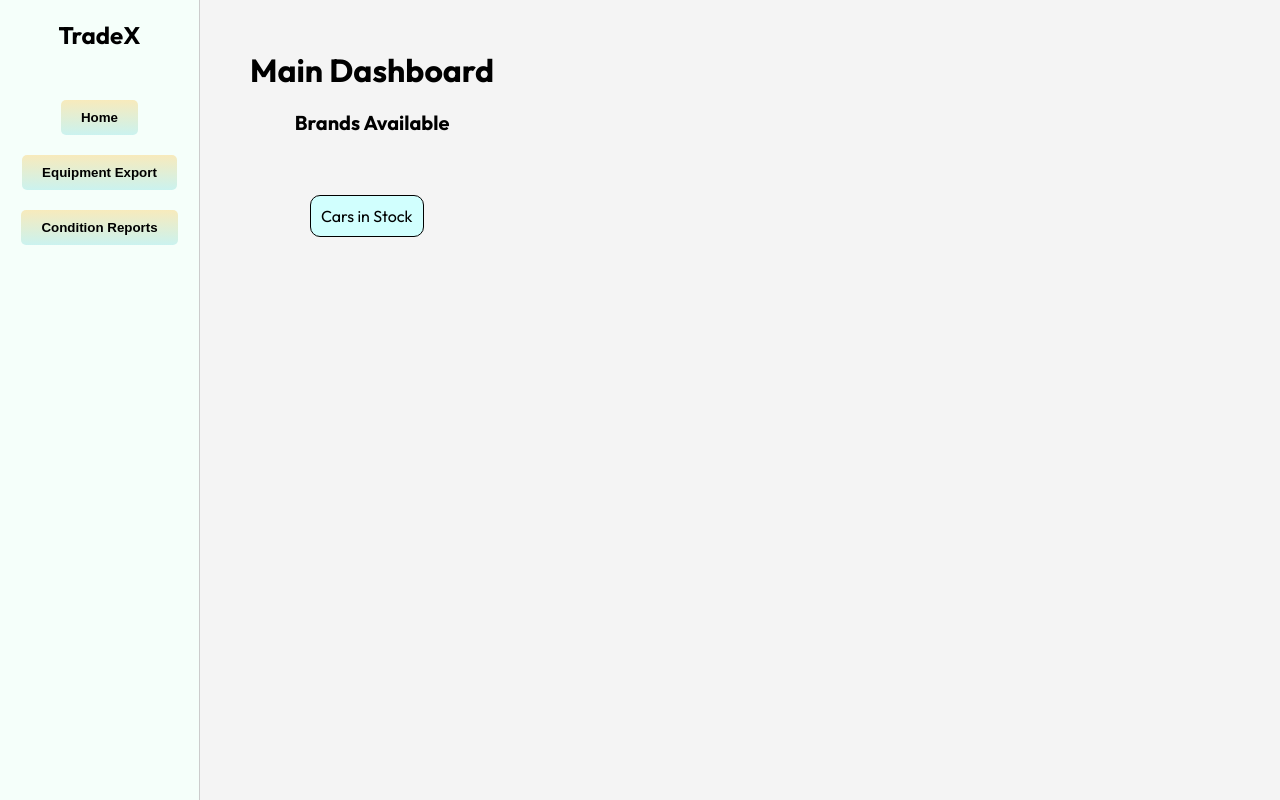
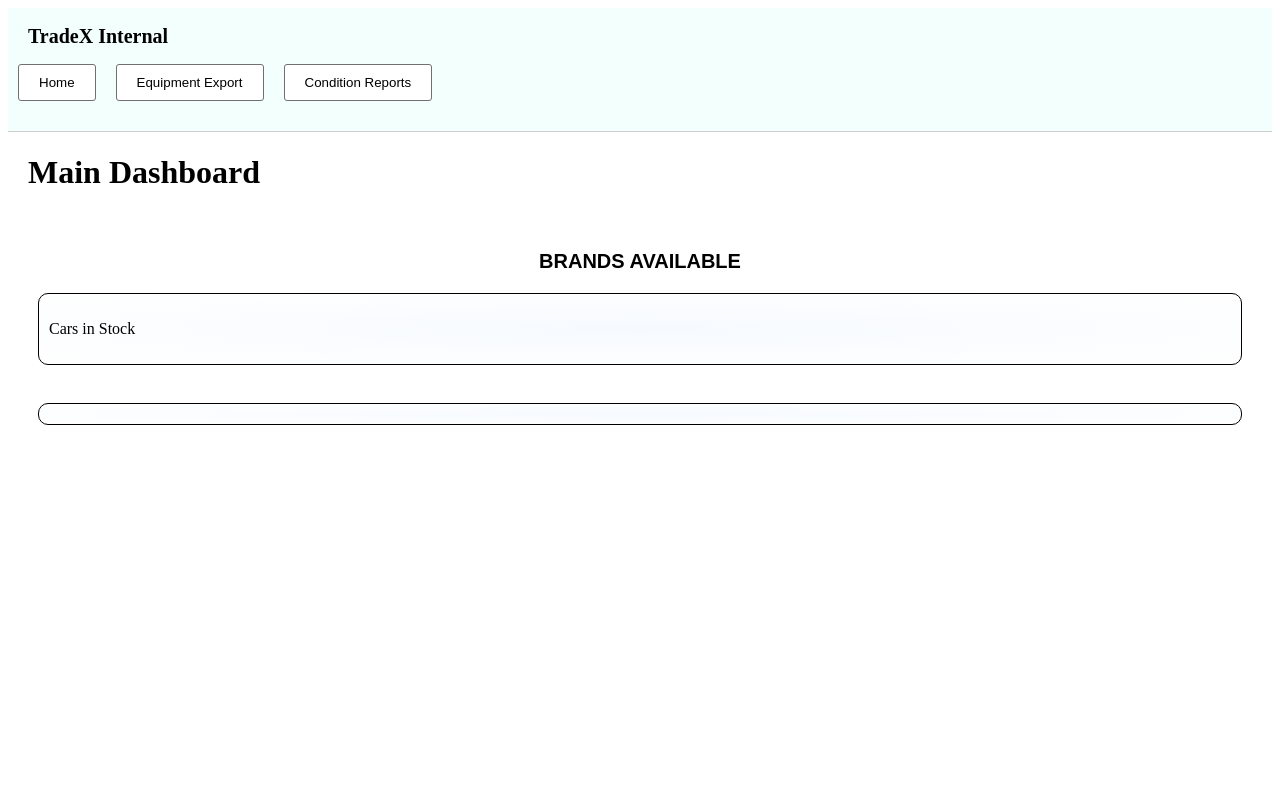
Before and after one commit to Nolgath/internal_system_ams, a Flask app: template templates/index.html in a window 1280 px wide. Run offline with Flask 3, Linux system fonts and the light colour scheme; the template is opened without the code that fills it, so the values that code supplies are empty; parts of the project's set-up code (start-up, migrations or seed data) failed here and were passed over.

Commit message:
Initial commit – current working version

```diff
--- a/app.py
+++ b/app.py
@@ -1,11 +1,11 @@
-from flask import Flask, render_template, request, send_file, Response
+from flask import Flask, render_template, request, send_file, Response, make_response
 from io import BytesIO
 import pandas as pd
 from equipment_export import equipment_export
 from conditionreports import conditionreports
 from apscheduler.schedulers.background import BackgroundScheduler
 from download_excel import download_excel_stock,download_excel_sales
-from kpis import n_of_cars, brands_available, count_p_brand, units_sold
+from kpis import n_of_cars, brands_available, count_p_brand, units_sold, models_available, average_sell_price
 import requests
 import os
 
@@ -20,18 +20,36 @@
 @app.route("/", methods=["GET", "POST"])
 def home():
     brand_selected = request.form.get("brand", "")
+    model_selected = request.form.get("model", "")
+
+    # if user clicked a model but no brand sent, keep previous brand
+    if not brand_selected and model_selected:
+        brand_selected = request.cookies.get("brand_selected", "")
+
     total_cars = n_of_cars()
     brands = brands_available()
-    brand_count = count_p_brand(brand_selected) if brand_selected else ""
-    units_sold_brand = units_sold(brand_selected) if brand_selected else ""
-    return render_template(
+    models = models_available(brand_selected) if brand_selected else ""
+    brand_count = count_p_brand(model_selected) if model_selected else ""
+    units_sold_brand = units_sold(model_selected) if model_selected else ""
+    avg_selling_price = average_sell_price(model_selected) if model_selected else ""
+
+    response =  make_response(render_template(
         "index.html",
         total_cars=total_cars,
         brands=brands,
         brand_count=brand_count,
         brand_selected=brand_selected,
-        units_sold_brand=units_sold_brand
-    )
+        model_selected=model_selected,
+        units_sold_brand=units_sold_brand,
+        models=models,
+        avg_selling_price=avg_selling_price
+    ))
+
+    # save the selected brand in a cookie for later POSTs
+    if brand_selected:
+        response.set_cookie("brand_selected", brand_selected)
+
+    return response
 
 @app.route("/equipment_export", methods=["GET", "POST"])
 def equipment_export_route():
--- a/kpis.py
+++ b/kpis.py
@@ -19,6 +19,7 @@
 df = pd.read_excel('stock_list.xlsx')
 df = df[df['Hersteller'].isin(valid_brands)]
 df_sales = pd.read_excel('sales_list.xlsx')
+df_sales = df_sales[df_sales['VK (Netto)'] > 0]
 
 #------------STOCK LIST-------------------------------
 def n_of_cars():
@@ -31,14 +32,24 @@
     brands_list.tolist()
     return brands_list
 
-def count_p_brand(brand):
-    brand_count = df['Hersteller'].value_counts()
+#---Models gets selected for the brand selected
+def models_available(brand):
+    models = df.loc[df['Hersteller'] == brand, 'Modell'].unique()
+    return models.tolist()
+
+def count_p_brand(model):
+    brand_count = df['Modell'].value_counts()
     brand_count = brand_count.to_dict()
-    return brand_count.get(brand, 0)
+    return brand_count.get(model, 0)
 
 #------------SALES LIST-------------------------------
 
-def units_sold(brand):
-    units_sales = df_sales['Hersteller'].value_counts()
+def units_sold(model):
+    units_sales = df_sales['Modell'].value_counts()
     units_sales = units_sales.to_dict()
-    return units_sales.get(brand, 0)
+    return units_sales.get(model, 0)
+
+def average_sell_price(model):
+    avg_per_brand = df_sales.groupby('Modell')['VK (Netto)'].mean().round(2)
+    avg_dict = avg_per_brand.to_dict()
+    return avg_dict.get(model, 0)
--- a/static/index.css
+++ b/static/index.css
@@ -1,71 +1,61 @@
-#welcome_text{
-    margin: 50px;
-    text-align: center;
-}
-#dashboard_section {
-    display: flex;
-    margin-left: 50px;
-    margin-right: 50px;
-}
-#kpis_cars_available {
-    border: 1px solid black;
-    border-radius: 10px;
-    text-align: center;
-    align-content: center;
-    padding: 10px;
-    margin: 10px;
-    background: #D1FFFE;
-}
-#kpis_cars_available p:last-child{
-    font-size: 20px;
-    font-weight: bold;
-}
-#brands_available {
-    display: grid;
-    grid-template-columns: repeat(9, 1fr);
-}
-#brands_section {
-    text-align: center;
-}
-#brand {
+.dashboard_section {
     border: 1px solid black;
     border-radius: 10px;
     padding: 10px;
     margin: 10px;
-    background: #D1FFFE;
-    text-align: center;
-}
-#brand:hover {
-    scale: 1.05;
+    background: radial-gradient(#f6faff,#ffffff);
 }
 
-#brand:active {
-    background: #8cff9f;
+.index_titles {
+    font-size: 20px;
+    text-align: center;
+    font-weight: bold;
+    text-transform: uppercase;
+    font-family: Arial, Helvetica, sans-serif;
 }
 
-#brands_title_center {
-    text-align: center;
-    padding-bottom: 50px;
-    font-size: 20px;
-    font-weight: bold;
+.brands_available {
+    display: grid;
+    grid-template-columns: repeat(9, 1fr);
 }
 
-/* Brand output */
-#selected_brand_output{
-    text-align: left;
+.brand {
+    font-family: Arial, Helvetica, sans-serif;
     border: 1px solid black;
     border-radius: 10px;
+    padding: 10px;
+    margin: 10px;
+    background: #ffffff;
+    text-align: center;
+    overflow: hidden;
+    text-overflow: ellipsis;
+    white-space: nowrap;
+}
+.brand:hover {
+    scale: 1.05;
+    background: radial-gradient(circle at center, #ffffff 0%, #004c7c 80%);
+    text-decoration: underline;
+    font-weight: bold;
+    color: #003149;
+}
+
+.brand:active {
+    background: #8cfff2;
 }
 
 .output_result_kpi {
+    margin: 10px;
+    padding: 10px;
+    border: 1px solid black;
+    border-radius: 10px;
+    font-size: 20px;
+    background: #d2fffe;
+}
+
+#selected_brand_output{
     margin: 50px;
 }
 
-.kpi_number{
-    font-size: 20px;
+.kpi_number {
     font-weight: bold;
-    border: 1px solid black;
-    border-radius: 10px;
-    padding: 10px;
-    background: #8cff9f;
 }
--- /dev/null
+++ b/static/navigation.css
@@ -0,0 +1,38 @@
+.navbar {
+    background-color: rgb(243, 255, 253);
+    padding-bottom: 30px;
+    margin: 0;
+    border-bottom: 1px solid #ccc;
+    align-content: center;
+    align-items: center;
+}
+
+.navbar h2:first-child{
+    margin-left: 20px;
+    font-size: 20px;
+}
+
+.navbar ul {
+    list-style: none;
+    padding: 0;
+    margin: 0;
+    display: flex;
+}
+
+.navbar button {
+    padding-top: 20px;
+    background-color: rgb(255, 255, 255);
+    padding: 10px 20px;
+    cursor: pointer;
+    border-radius: 3px;
+    border: 1px solid #707070;
+    margin-inline: 10px;
+}
+
+.navbar button:hover {
+    background-color: rgb(0, 210, 255);
+}
+
+main {
+    margin: 20px;
+}
--- a/static/side_menu.css
+++ /dev/null
@@ -1,54 +0,0 @@
-* {
-    padding: 0;
-    margin: 0;
-    box-sizing: border-box;
-}
-
-body {
-    font-family: "Outfit", sans-serif;
-    background-color: #f4f4f4;
-}
-
-.wrapper {
-    display: flex;
-    height: 100vh;
-}
-
-/* Sidebar styles */
-.sidebar {
-    width: 200px;
-    background-color: mintcream;
-    padding: 20px;
-    flex-shrink: 0;
-    border-right: 1px solid #ccc;
-}
-
-.sidebar h2 {
-    margin-bottom: 50px;
-    color: black;
-    text-align: center;
-}
-
-.container ul {
-    list-style: none;
-    text-align: center;
-}
-
-.container ul li {
-    margin-bottom: 20px;
-}
-
-.container ul button {
-    background: linear-gradient(to top, rgba(34, 193, 195,0.2), rgba(253, 187, 45, 0.3));
-    color: #000;
-    border: none;
-    padding: 10px 20px;
-    cursor: pointer;
-    border-radius: 5px;
-    font-weight: bold;
-}
-
-.container ul button:hover {
-    background: linear-gradient(to top, rgba(253, 187, 45, 0.3), rgba(34, 193, 195,0.2));
-    scale: 1.05;
-}
--- a/templates/base.html
+++ b/templates/base.html
@@ -3,36 +3,32 @@
 <head>
     <meta charset="UTF-8">
     <title>Equipment Scraper V1</title>
-    <link rel="stylesheet" href="{{ url_for('static', filename='side_menu.css') }}">
+    <link rel="stylesheet" href="{{ url_for('static', filename='navigation.css') }}">
     <link rel="stylesheet" href="{{ url_for('static', filename='index.css') }}">
-    <link rel="preconnect" href="https://fonts.googleapis.com">
-    <link rel="preconnect" href="https://fonts.gstatic.com" crossorigin>
-    <link href="https://fonts.googleapis.com/css2?family=Outfit:wght@100..900&display=swap" rel="stylesheet">
 </head>
 
 <body>
 
-    <div class="wrapper">
+    <div class="navbar">
 
         <!-- Sidebar -->
-        <div class="sidebar">
-            <div class="container">
-                <h2>TradeX</h2>
+            <nav class="nav-buttons">
+                <h2>TradeX Internal</h2>
                 <ul>
                     <li><button onclick="window.location.href='{{ url_for('home') }}'" >Home</button></li>
                     <li><button onclick="window.location.href='{{ url_for('equipment_export_route') }}'" >Equipment Export</button></li>
                     <li><button onclick="window.location.href='{{ url_for('condition_report') }}'" >Condition Reports</button></li>
                 </ul>
-            </div>
-        </div>
+            </nav>
+    </div>
 
         <!-- Main content (block for Flask pages) -->
-        <div class="main-content">
+        <main>
             {% block content %}
             {% endblock content %}
-        </div>
+        </main>
 
-    </div>
+
 
 </body>
 </html>
--- a/templates/index.html
+++ b/templates/index.html
@@ -2,36 +2,53 @@
 
 {% block content %}
 
+<div class="page-wrapper">
+
 <div id="welcome_text">
     <h1>Main Dashboard</h1>
 <br>
-
-<p id="brands_title_center">Brands Available</p>
-
-<section id="dashboard_section">
-
+<p class="index_titles">Brands Available</p>
+<section class="dashboard_section">
+<!--KPI Number of cars Available-->
   <div id="kpis_cars_available">
       <p>Cars in Stock</p>
       <p>{{ total_cars }}</p>
   </div>
-
-  <div id="brands_available">
+<!--Choose Brand-->
+  <div class="brands_available">
       {% for brand in brands %}
             <form action="/" method="POST" style="display:inline;">
                 <input type="hidden" name="brand" value="{{ brand }}">
-                <div id="brand" role="button" tabindex="0" onclick="this.closest('form').submit()">
+                <div class="brand" role="button" tabindex="0" onclick="this.closest('form').submit()">
                     {{ brand }}
                 </div>
             </form>
     {% endfor %}
   </div>
 </section>
+    <br>
+<!--Choose Model-->
+    <section class="dashboard_section">
+  <div class="brands_available">
+      {% for model in models %}
+            <form action="/" method="POST" style="display:inline;">
+                <input type="hidden" name="model" value="{{ model }}">
+                <div class="brand" role="button" tabindex="0" onclick="this.closest('form').submit()">
+                    {{ model }}
+                </div>
+            </form>
+    {% endfor %}
+  </div>
+    </section>
 
+<!--Display Results-->
       {% if brand_count %}
 <div id="selected_brand_output">
-      <p class="output_result_kpi"><span class="kpi_number">{{ brand_count }}</span> {{ brand_selected }}'s in stock. </p>
-      <p class="output_result_kpi"><span class="kpi_number">{{units_sold_brand}}</span> {{ brand_selected }} sold last 30 days.</p>
+      <p class="output_result_kpi"><span class="kpi_number">{{ brand_count }}</span> {{ brand_selected }}'s {{model_selected}} in stock. </p>
+      <p class="output_result_kpi"><span class="kpi_number">{{units_sold_brand}}</span> {{ brand_selected }}'s {{model_selected}} sold last 30 days.</p>
+      <p class="output_result_kpi">Sold on Average for <span class="kpi_number">{{avg_selling_price}} €</span>.</p>
     {% endif %}
 </div>
 
+</div>
 {% endblock content %}
```
Also changed, not shown: 2 other files.
